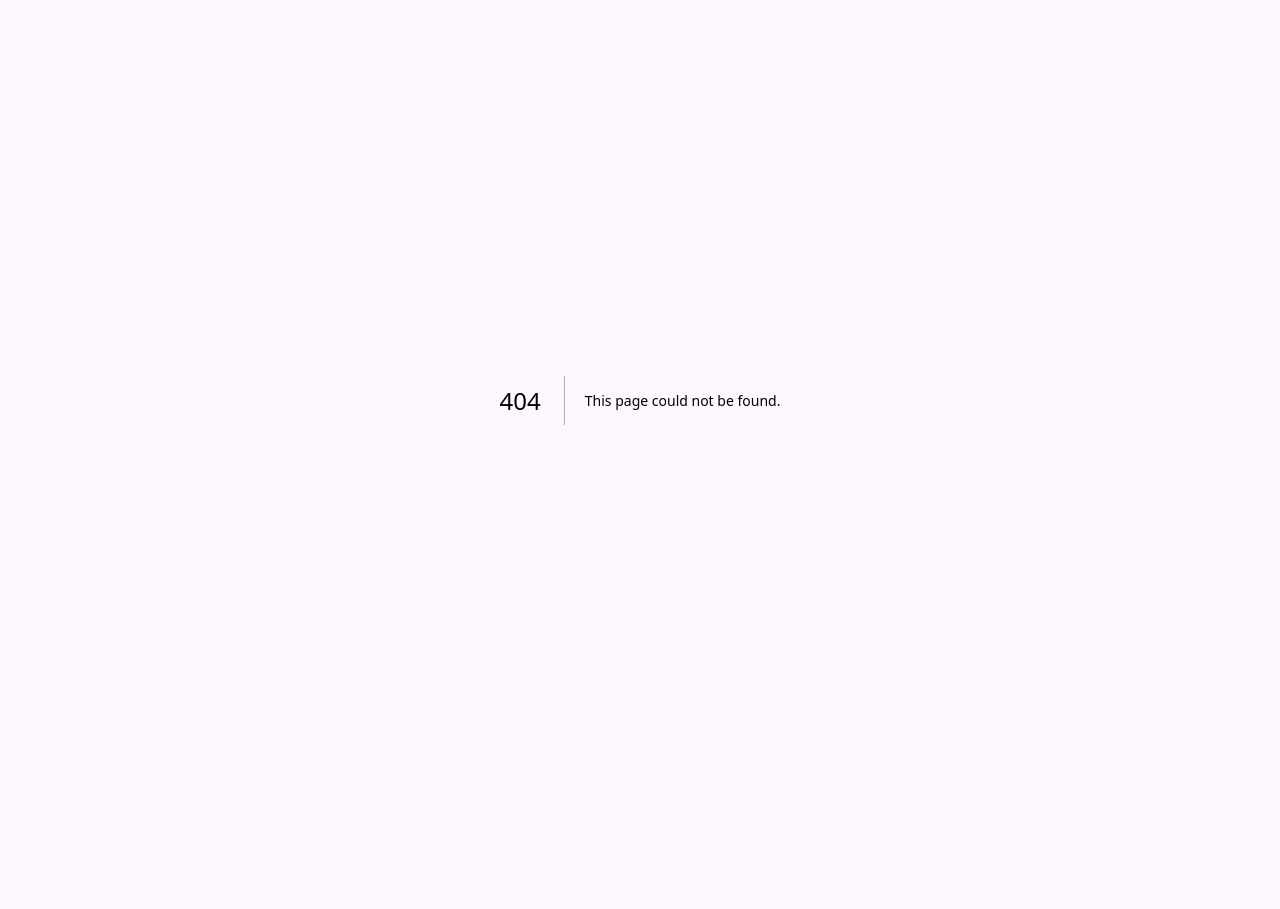
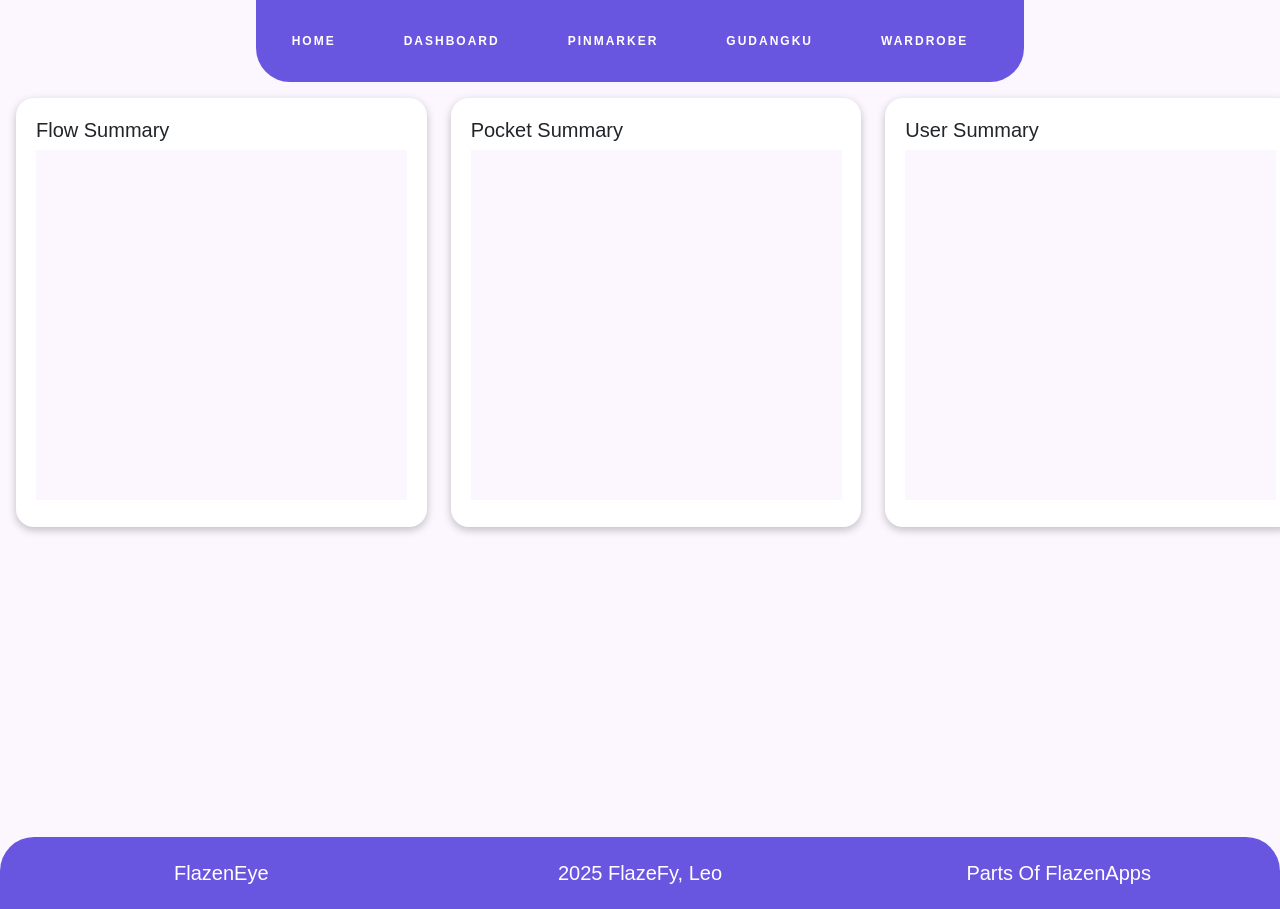
Before and after one commit to FlazeFy/FlazenEye, a Next.js app: page /moneh in a window 1280 px wide. Before the commit this address had no page. Before the commit the page ends 800 px from the top, so only its background shows below. Built offline with nearby package versions, Linux system fonts and the light colour scheme.

Commit message:
[FE] IFrame Moneh : Flow Summary, Pocket Summary, User Summary

```diff
--- /dev/null
+++ b/src/app/moneh/page.js
@@ -0,0 +1,46 @@
+import AtomsIFrame from "@/components/atoms/atoms_iframe";
+import OrganismsFooter from "@/components/organisms/organisms_footer";
+import OrganismsNavbar from "@/components/organisms/organisms_navbar";
+
+const DashboardMonehIndex = () => {
+    const iframes = [
+        {
+            title: "Flow Summary",
+            url: "http://127.0.0.1:3001/embed/flow_summary",
+            class: "col-md-4 col-sm-12",
+            height: 350
+        },
+        {
+            title: "Pocket Summary",
+            url: "http://127.0.0.1:3001/embed/pocket_summary",
+            class: "col-md-4 col-sm-12",
+            height: 350
+        },
+        {
+            title: "User Summary",
+            url: "http://127.0.0.1:3001/embed/user_summary",
+            class: "col-md-4 col-sm-12",
+            height: 350
+        },
+    ];
+
+    return (
+        <>
+            <OrganismsNavbar/>
+            <div className="content">
+                <div className="row">
+                    {
+                        iframes.map((item, idx) => (
+                            <div className={item.class}>
+                                <AtomsIFrame key={idx} title={item.title} url={item.url} height={item.height}/>
+                            </div>
+                        ))
+                    }
+                </div>
+            </div>
+            <OrganismsFooter/>
+        </>
+    );
+}
+
+export default DashboardMonehIndex;
```
